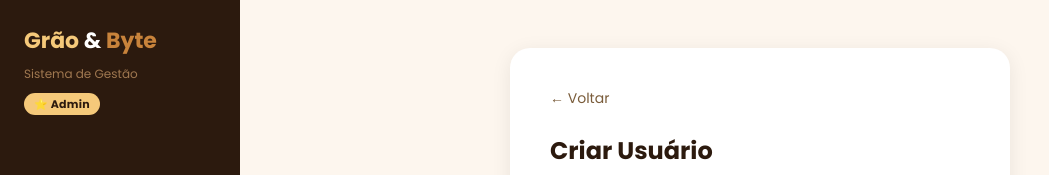
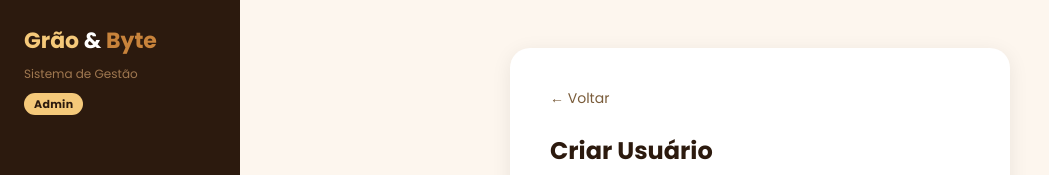
Before and after one commit to henriquemontoro/graoebyte-frontend, a React (Vite) app in the folder aula-front/: page /usuarios/novo in a window 1280 px wide. Shown: the top 175 px of the page, without its empty margins (0-1049 px from the left). Built offline with nearby package versions, Linux system fonts and the light colour scheme; sample sign-in values are in the browser's storage.

Commit message:
atualiza emoji

```diff
--- a/aula-front/src/pages/CriarUsuario.tsx
+++ b/aula-front/src/pages/CriarUsuario.tsx
@@ -257,7 +257,7 @@ export default function CriarUsuario() {
             <LogoSpan color="#c8833b">Byte</LogoSpan>
           </LogoRow>
           <SubText>Sistema de Gestão</SubText>
-          {isAdmin && <AdminBadge>{modoFuncionario ? '👁️ Modo Funcionário' : '⭐ Admin'}</AdminBadge>}
+          {isAdmin && <AdminBadge>{modoFuncionario ? '👁️ Modo Funcionário' : 'Admin'}</AdminBadge>}
         </LogoWrapper>
         <NavLink href="/produtos">🧾 Produtos</NavLink>
         {isAdmin && !modoFuncionario && <NavLink href="/usuarios" ativo>👤 Usuários</NavLink>}
--- a/aula-front/src/pages/Historico.tsx
+++ b/aula-front/src/pages/Historico.tsx
@@ -239,7 +239,7 @@ export default function Historico() {
             <LogoSpan color="#c8833b">Byte</LogoSpan>
           </LogoRow>
           <SubText>Sistema de Gestão</SubText>
-          {isAdmin && <AdminBadge>⭐ Admin</AdminBadge>}
+          {isAdmin && <AdminBadge>Admin</AdminBadge>}
         </LogoWrapper>
         <NavLink href="/produtos">🧾 Produtos</NavLink>
         {isAdmin && <NavLink href="/usuarios">👤 Usuários</NavLink>}
--- a/aula-front/src/pages/ProdutoForm.tsx
+++ b/aula-front/src/pages/ProdutoForm.tsx
@@ -242,7 +242,7 @@ export default function ProdutoForm() {
             <LogoSpan color="#c8833b">Byte</LogoSpan>
           </LogoRow>
           <SubText>Sistema de Gestão</SubText>
-          {isAdmin && <AdminBadge>{modoFuncionario ? '👁️ Modo Funcionário' : '⭐ Admin'}</AdminBadge>}
+          {isAdmin && <AdminBadge>{modoFuncionario ? '👁️ Modo Funcionário' : 'Admin'}</AdminBadge>}
         </LogoWrapper>
         <NavLink href="/produtos" ativo>🧾 Produtos</NavLink>
         {isAdmin && !modoFuncionario && <NavLink href="/usuarios">👤 Usuários</NavLink>}
--- a/aula-front/src/pages/Produtos.tsx
+++ b/aula-front/src/pages/Produtos.tsx
@@ -560,7 +560,7 @@ export default function Produtos() {
           </LogoRow>
           <SubText>Sistema de Gestão</SubText>
           {isAdmin && (
-            <AdminBadge>{modoFuncionario ? '👁️ Modo Funcionário' : '⭐ Admin'}</AdminBadge>
+            <AdminBadge>{modoFuncionario ? '👁️ Modo Funcionário' : 'Admin'}</AdminBadge>
           )}
         </LogoWrapper>
         <NavLink href="/produtos" ativo>🧾 Produtos</NavLink>
--- a/aula-front/src/pages/Usuarios.tsx
+++ b/aula-front/src/pages/Usuarios.tsx
@@ -296,7 +296,7 @@ export default function Usuarios() {
             <LogoSpan color="#c8833b">Byte</LogoSpan>
           </LogoRow>
           <SubText>Sistema de Gestão</SubText>
-          {isAdmin && <AdminBadge>{modoFuncionario ? '👁️ Modo Funcionário' : '⭐ Admin'}</AdminBadge>}
+          {isAdmin && <AdminBadge>{modoFuncionario ? '👁️ Modo Funcionário' : 'Admin'}</AdminBadge>}
         </LogoWrapper>
         <NavLink href="/produtos">🧾 Produtos</NavLink>
         {isAdmin && !modoFuncionario && <NavLink href="/usuarios" ativo>👤 Usuários</NavLink>}
```
